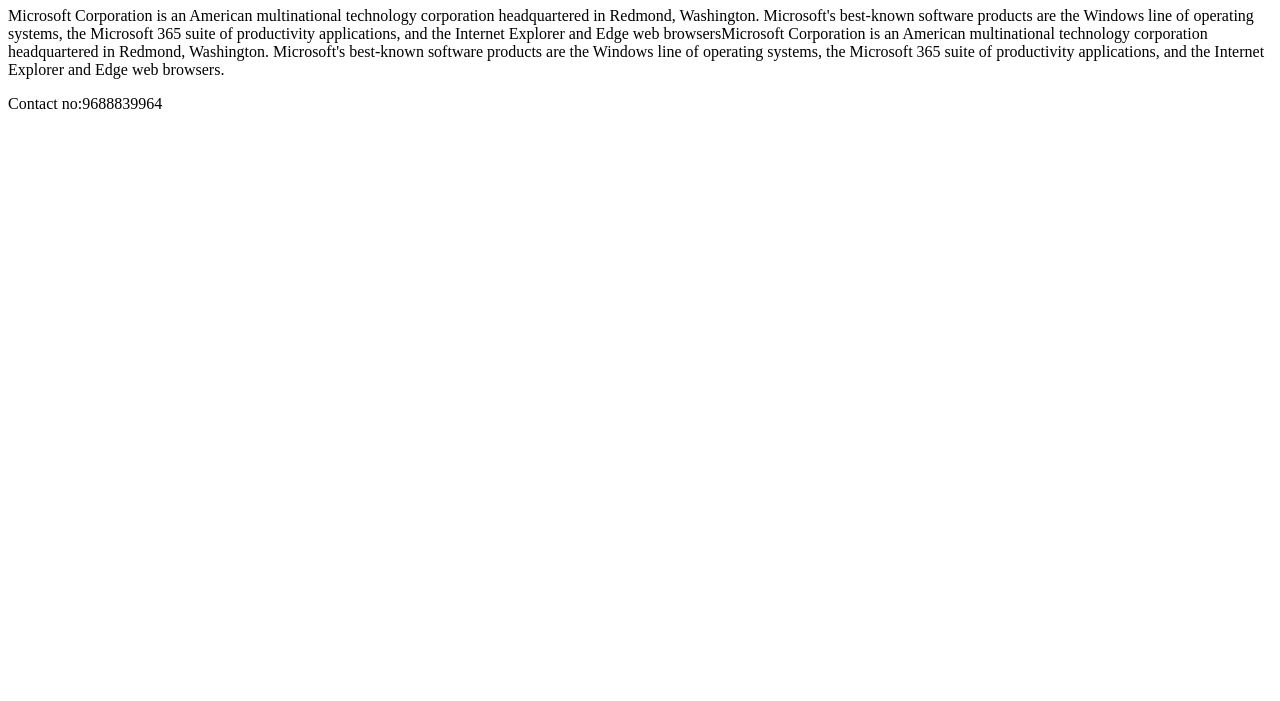
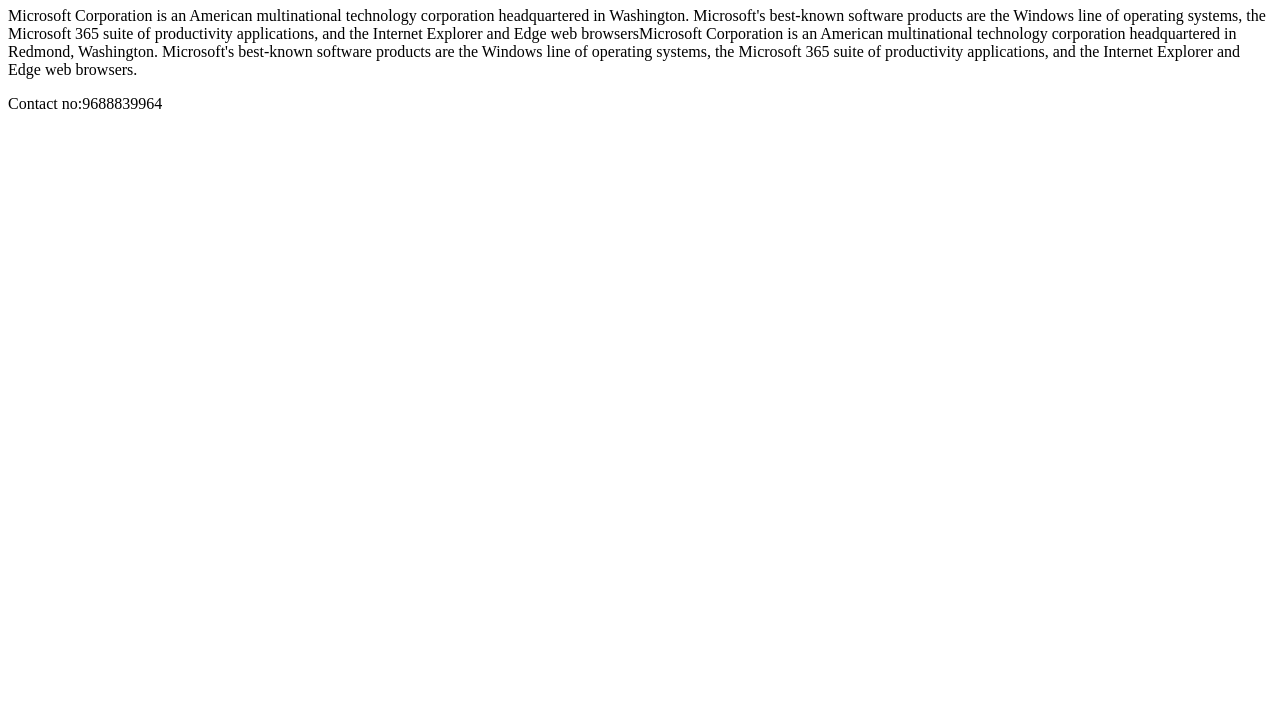
Before and after one commit to Madhankumar-star/developer, a plain HTML site: page index.html in a window 1280 px wide. Shown: the part 99-800 px from the top of the page. Drawn offline with Linux system fonts and the light colour scheme.

Commit message:
washington chnages

```diff
--- a/index.html
+++ b/index.html
@@ -4,7 +4,7 @@
 <body>
 
 	<h1>About Maddy</h1>
-	<p>Microsoft Corporation is an American multinational technology corporation headquartered in Redmond, Washington.
+	<p>Microsoft Corporation is an American multinational technology corporation headquartered in Washington.
            Microsoft's best-known software products are the Windows line of operating systems, the Microsoft 365 suite of productivity applications, and
            the Internet Explorer and Edge web browsersMicrosoft Corporation is an American multinational technology corporation headquartered in Redmond, Washington.
            Microsoft's best-known software products are the Windows line of operating systems, the Microsoft 365 suite of productivity applications, and the Internet Explorer
```
